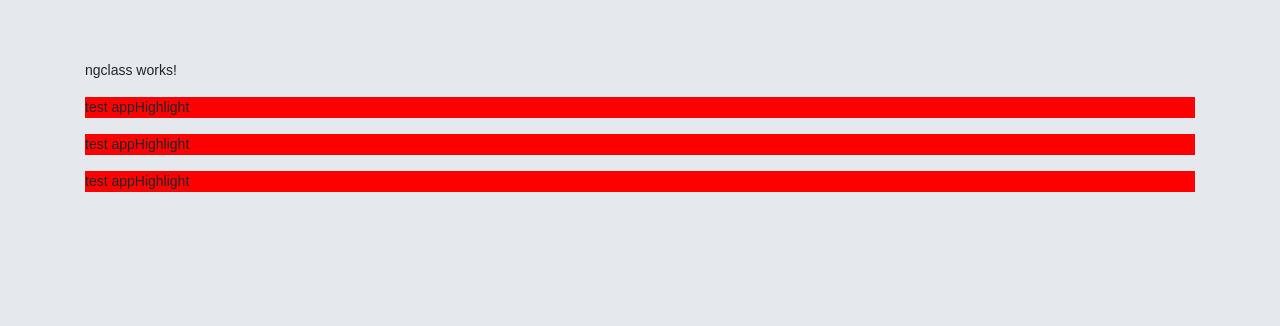
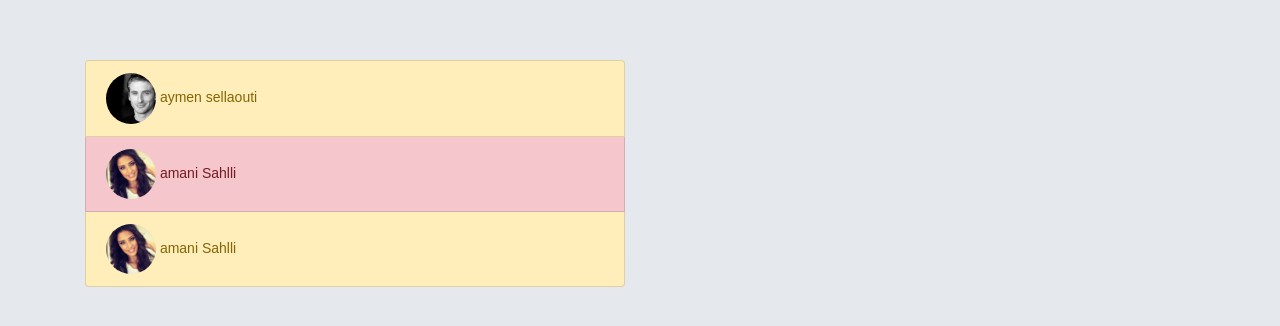
Before and after one commit to nicafmestaoui/sofre542021, an Angular app: page / in a window 1280 px wide. Shown: the top 326 px of the page. Built offline with nearby package versions, Linux system fonts and the light colour scheme.

Commit message:
end directive ngif et ngfor

```diff
--- a/src/app/app.component.html
+++ b/src/app/app.component.html
@@ -1 +1 @@
-<app-ngclass></app-ngclass>
+<app-cv></app-cv>
--- a/src/app/app.module.ts
+++ b/src/app/app.module.ts
@@ -19,6 +19,7 @@ import { NgstyleComponent } from './directives/ngstyle/ngstyle.component';
 import { WordComponent } from './directives/word/word.component';
 import { NgclassComponent } from './directives/ngclass/ngclass.component';
 import { HighlightDirective } from './directives/highlight.directive';
+import { RainbowDirective } from './directives/rainbow.directive';
 
 
 @NgModule({
@@ -38,7 +39,8 @@ import { HighlightDirective } from './directives/highlight.directive';
     NgstyleComponent,
     WordComponent,
     NgclassComponent,
-    HighlightDirective
+    HighlightDirective,
+    RainbowDirective
   ],
   imports: [
     BrowserModule,
--- a/src/app/cv/detail/detail.component.html
+++ b/src/app/cv/detail/detail.component.html
@@ -1,4 +1,4 @@
-<div class="card-container">
+<div class="card-container" *ngIf="cv.name.trim().length">
   <div class="card">
     <div class="front">
       <div class="cover">
--- a/src/app/cv/list/list.component.html
+++ b/src/app/cv/list/list.component.html
@@ -1,9 +1,13 @@
 <ol class="list-group">
-  <li class="list-group-item">
+  <li
+    *ngFor="let actualCv of cvs; let isOdd = odd"
+    class="list-group-item"
+    [ngClass]="{
+      'list-group-item-danger': isOdd,
+      'list-group-item-warning': !isOdd
+    }"
+  >
     <!-- appItem(cv) {} -->
-    <app-item (clickOnCvItem)="forwardCv($event)" [cv]="cvs[0]"></app-item>
-  </li>
-  <li class="list-group-item">
-    <app-item (clickOnCvItem)="forwardCv($event)" [cv]="cvs[1]"></app-item>
+    <app-item (clickOnCvItem)="forwardCv($event)" [cv]="actualCv"></app-item>
   </li>
 </ol>
--- a/src/app/cv/list/list.component.ts
+++ b/src/app/cv/list/list.component.ts
@@ -29,6 +29,15 @@ export class ListComponent implements OnInit {
         123456,
         22
       ),
+      new Cv(
+        3,
+        'Sahlli',
+        'amani',
+        'rotating_card_profile.png',
+        'Dev',
+        123456,
+        22
+      ),
     ];
   }
 
--- a/src/app/directives/ngclass/ngclass.component.html
+++ b/src/app/directives/ngclass/ngclass.component.html
@@ -2,3 +2,5 @@
 <p appHighlight>test appHighlight</p>
 <p appHighlight [in]="'red'" [out]="'white'">test appHighlight</p>
 <p appHighlight [in]="'black'" [out]="'white'">test appHighlight</p>
+
+<input type="text" appRainbow />
--- /dev/null
+++ b/src/app/directives/rainbow.directive.ts
@@ -0,0 +1,16 @@
+import { Directive, HostBinding, HostListener } from '@angular/core';
+
+@Directive({
+  selector: '[appRainbow]',
+})
+export class RainbowDirective {
+  @HostBinding('style.color') color = 'black';
+  @HostBinding('style.borderColor') bcolor = 'black';
+  constructor() {}
+  getRandomColor(): string {
+    return '#' + Math.floor(Math.random() * 16777215).toString(16);
+  }
+  @HostListener('keyup') onKeyUp(): void {
+    this.color = this.bcolor = this.getRandomColor();
+  }
+}
```
Also changed, not shown: 1 other file (tests, documents, lock files or other folders).
